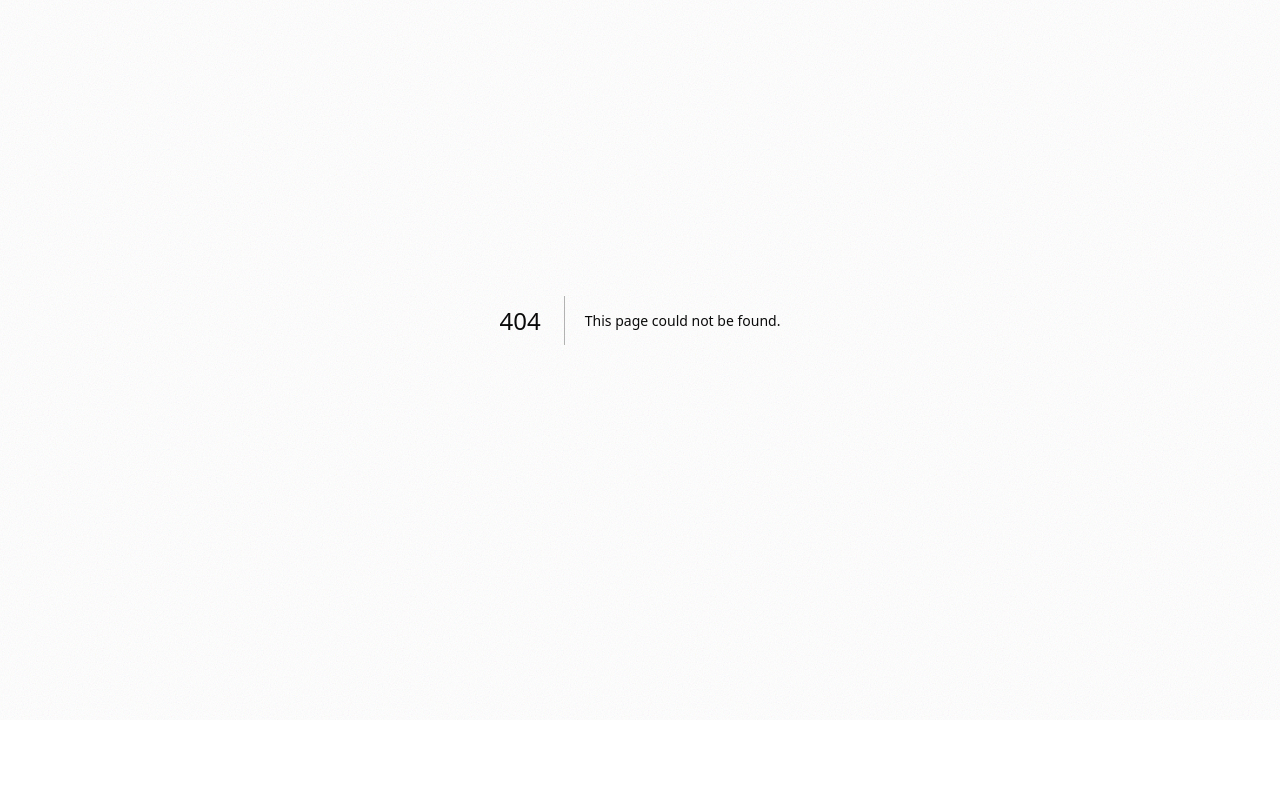
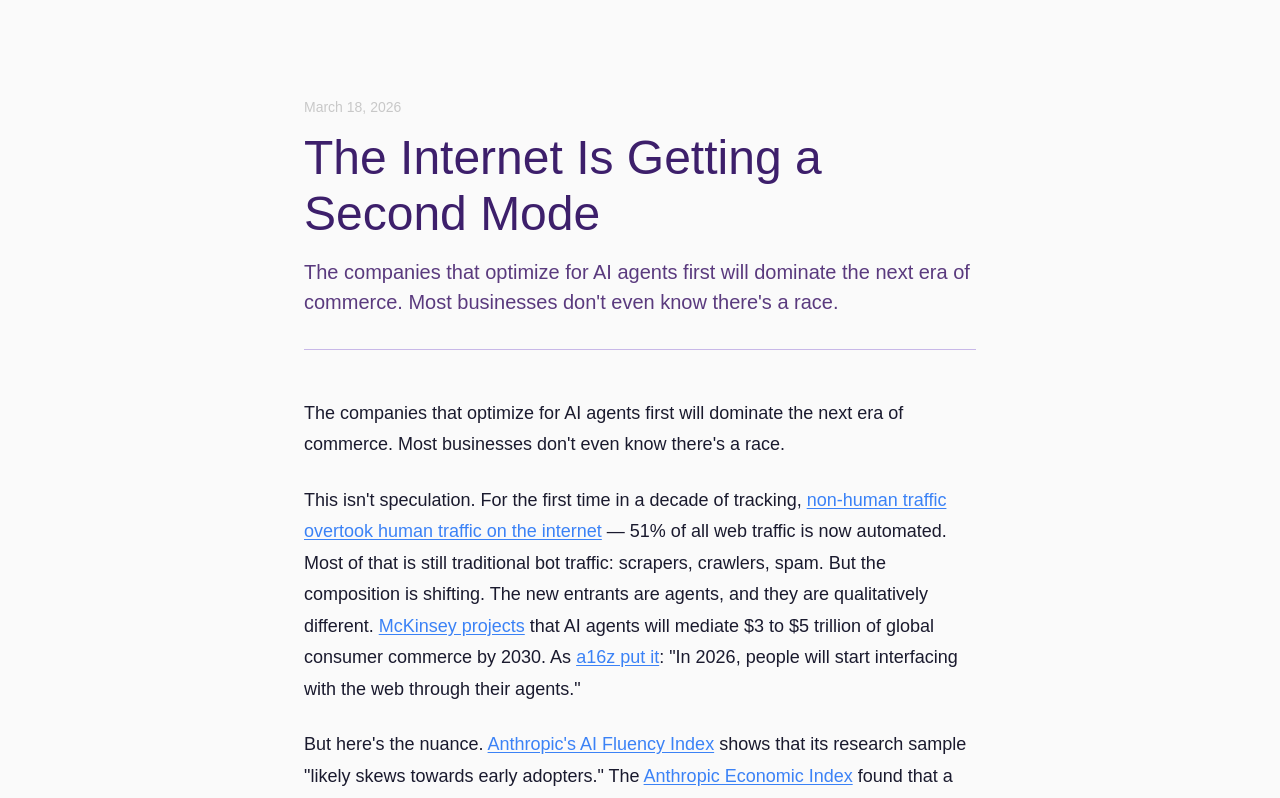
Before and after one commit to VishiATChoudhary/toffee-landing, a Next.js app: page /blog/the-internet-is-getting-a-second-mode in a window 1280 px wide. Before the commit this address had no page. Shown: the part 80-878 px from the top of the page. Before the commit the page ends 800 px from the top, so only its background shows below. Built offline with nearby package versions, Linux system fonts and the light colour scheme; a web font is replaced by a local one.

Commit message:
feat: add dynamic blog post page with MDX rendering
Co-Authored-By: Claude Opus 4.6 (1M context) <noreply@anthropic.com>

```diff
--- /dev/null
+++ b/app/blog/[slug]/page.module.css
@@ -0,0 +1,99 @@
+.article {
+  max-width: 720px;
+  margin: 0 auto;
+  padding: calc(var(--nav-height) + 48px) 24px 96px;
+  color: var(--color-deep-ink);
+}
+
+.header {
+  margin-bottom: 48px;
+  border-bottom: 1px solid var(--color-light-lavender);
+  padding-bottom: 32px;
+}
+
+.date {
+  display: block;
+  font-size: 0.875rem;
+  color: var(--color-muted-grey);
+  margin-bottom: 12px;
+}
+
+.title {
+  font-size: clamp(2rem, 5vw, 3rem);
+  line-height: 1.15;
+  color: var(--color-deep-violet);
+  margin-bottom: 16px;
+  font-weight: 400;
+}
+
+.description {
+  font-size: 1.25rem;
+  color: var(--color-mid-purple);
+  line-height: 1.5;
+}
+
+/* ── Prose styles for MDX content ── */
+.content {
+  font-size: 1.125rem;
+  line-height: 1.75;
+  color: var(--color-deep-ink);
+}
+
+.content h2 {
+  font-size: 1.5rem;
+  color: var(--color-deep-violet);
+  margin-top: 48px;
+  margin-bottom: 16px;
+  font-weight: 400;
+}
+
+.content h3 {
+  font-size: 1.25rem;
+  color: var(--color-mid-purple);
+  margin-top: 32px;
+  margin-bottom: 12px;
+  font-weight: 400;
+}
+
+.content p {
+  margin-bottom: 24px;
+}
+
+.content a {
+  color: var(--color-electric-blue);
+  text-decoration: underline;
+  text-underline-offset: 2px;
+}
+
+.content a:hover {
+  color: var(--color-soft-lavender);
+}
+
+.content strong {
+  font-weight: 700;
+  color: var(--color-deep-violet);
+}
+
+.content blockquote {
+  border-left: 3px solid var(--color-soft-lavender);
+  padding-left: 20px;
+  margin: 24px 0;
+  color: var(--color-mid-purple);
+  font-style: italic;
+}
+
+.content ul,
+.content ol {
+  margin-bottom: 24px;
+  padding-left: 24px;
+}
+
+.content li {
+  margin-bottom: 8px;
+}
+
+.content hr {
+  border: none;
+  border-top: 1px solid var(--color-light-lavender);
+  margin: 48px 0;
+}
--- /dev/null
+++ b/app/blog/[slug]/page.tsx
@@ -0,0 +1,54 @@
+import { Metadata } from "next";
+import { MDXRemote } from "next-mdx-remote/rsc";
+import { getPostBySlug, getAllPosts } from "@/lib/blog";
+import styles from "./page.module.css";
+
+interface Props {
+  params: Promise<{ slug: string }>;
+}
+
+export const dynamicParams = false;
+
+export async function generateStaticParams() {
+  const posts = getAllPosts();
+  return posts.map((post) => ({ slug: post.slug }));
+}
+
+export async function generateMetadata({ params }: Props): Promise<Metadata> {
+  const { slug } = await params;
+  const post = getPostBySlug(slug);
+  return {
+    title: `${post.title} — Toffee Blog`,
+    description: post.description,
+    openGraph: {
+      title: post.title,
+      description: post.description,
+      type: "article",
+      publishedTime: post.date,
+    },
+  };
+}
+
+export default async function BlogPost({ params }: Props) {
+  const { slug } = await params;
+  const post = getPostBySlug(slug);
+
+  return (
+    <article className={styles.article}>
+      <header className={styles.header}>
+        <time className={styles.date} dateTime={post.date}>
+          {new Date(post.date).toLocaleDateString("en-US", {
+            year: "numeric",
+            month: "long",
+            day: "numeric",
+          })}
+        </time>
+        <h1 className={styles.title}>{post.title}</h1>
+        <p className={styles.description}>{post.description}</p>
+      </header>
+      <div className={styles.content}>
+        <MDXRemote source={post.content} />
+      </div>
+    </article>
+  );
+}
```
